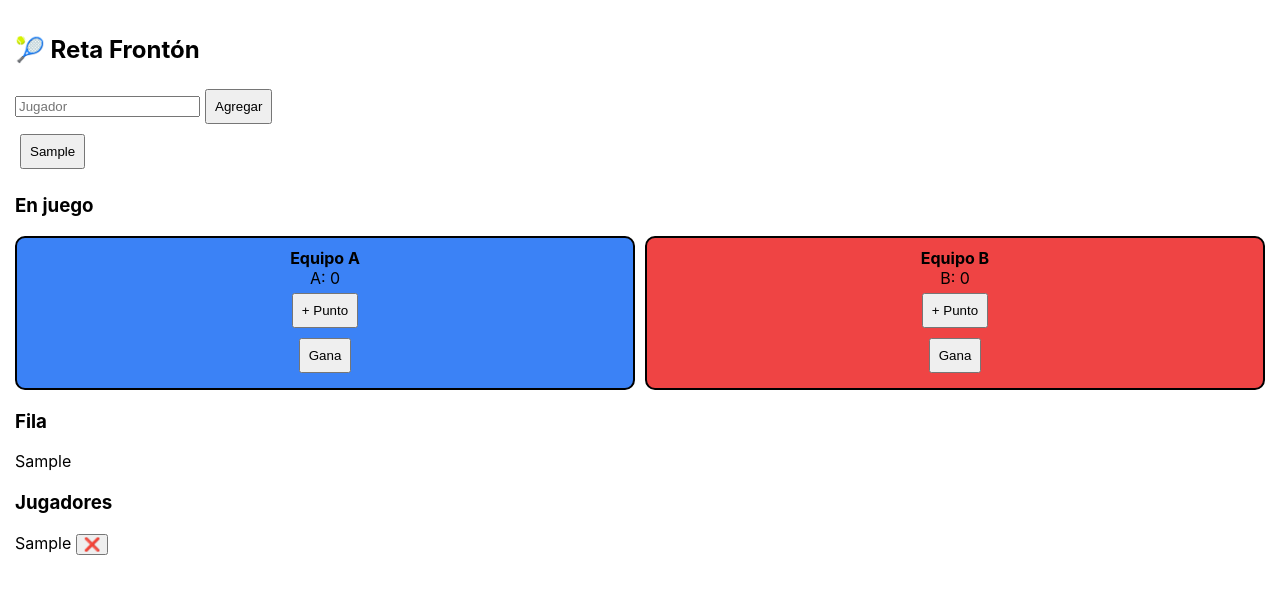
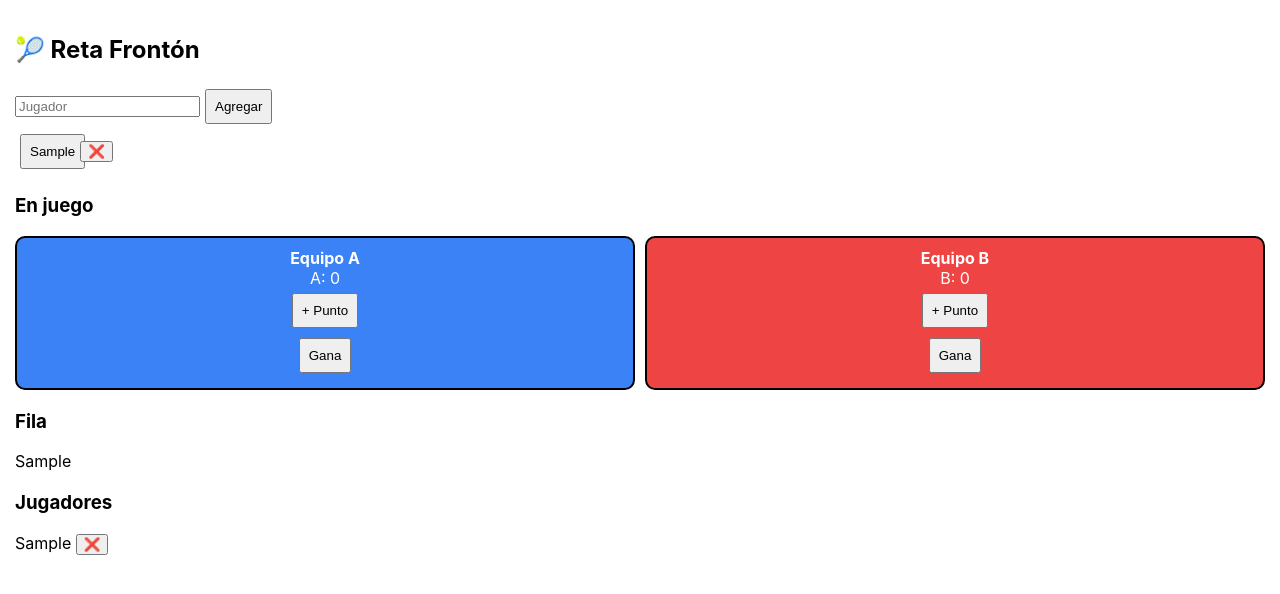
Before and after one commit to ricardovaguayo-tech/reta-fronton, a React (Create React App) app: page / in a window 1280 px wide. Both pictures are taken after typing "Sample" into the empty fields and a click on the button "Agregar". Shown: the top 594 px of the page. Built offline with nearby package versions, Linux system fonts and the light colour scheme.

Commit message:
Update App.js

```diff
--- a/src/App.js
+++ b/src/App.js
@@ -1,3 +1,4 @@
+
 import { useState, useEffect } from "react";
 
 const Box = ({ children, color }) => (
@@ -78,6 +79,13 @@ export default function App() {
     organize(updated);
   };
 
+  // ✅ NUEVO: eliminar jugador guardado
+  const removeSavedPlayer = (p) => {
+    const updated = savedPlayers.filter(x => x !== p);
+    setSavedPlayers(updated);
+  };
+
+
   const resetScore = () => {
     setScoreA(0);
     setScoreB(0);
@@ -127,14 +135,27 @@ export default function App() {
   return (
     <div style={{ padding: 15 }}>
       <h2>🎾 Reta Frontón</h2>
+
+
       {/* Entrada rápida */}
       <div>
         <input value={name} onChange={(e) => setName(e.target.value)} placeholder="Jugador" />
         <Button onClick={() => addPlayer(name)}>Agregar</Button>
       </div>
+
+
+      {/* ✅ Jugadores guardados con eliminar */}
       <div>
         {savedPlayers.map((p, i) => (
-          <Button key={i} onClick={() => addPlayer(p)}>{p}</Button>
+          <div key={i} style={{ display: "inline-flex", alignItems: "center" }}>
+            <Button onClick={() => addPlayer(p)}>{p}</Button>
+            <button
+              style={{ marginLeft: "-10px", cursor: "pointer", color: "red" }}
+              onClick={() => removeSavedPlayer(p)}
+            >
+              ❌
+            </button>
+          </div>
         ))}
       </div>
 
@@ -144,22 +165,20 @@ export default function App() {
         <div style={{ display: "grid", gridTemplateColumns: "1fr 1fr", gap: 10 }}>
 
           <Box color="#3b82f6">
-            <strong>Equipo A</strong>
-            {courts.teamA.map((p, i) => <div key={i}>{p}</div>)}
-            <div>A: {scoreA}</div>
+            <strong style={{ color: "white" }}>Equipo A</strong>
+            {courts.teamA.map((p, i) => <div key={i} style={{ color: "white" }}>{p}</div>)}
+            <div style={{ color: "white" }}>A: {scoreA}</div>
             <Button onClick={() => setScoreA(scoreA + 1)}>+ Punto</Button>
             <Button onClick={() => winner("A")}>Gana</Button>
           </Box>
 
-
           <Box color="#ef4444">
-            <strong>Equipo B</strong>
-            {courts.teamB.map((p, i) => <div key={i}>{p}</div>)}
-            <div>B: {scoreB}</div>
+            <strong style={{ color: "white" }}>Equipo B</strong>
+            {courts.teamB.map((p, i) => <div key={i} style={{ color: "white" }}>{p}</div>)}
+            <div style={{ color: "white" }}>B: {scoreB}</div>
             <Button onClick={() => setScoreB(scoreB + 1)}>+ Punto</Button>
             <Button onClick={() => winner("B")}>Gana</Button>
           </Box>
-
 
         </div>
       </div>
@@ -169,6 +188,8 @@ export default function App() {
         <h3>Fila</h3>
         {waiting.map((p, i) => <div key={i}>{p}</div>)}
       </div>
+
+
       {/* Lista */}
       <div style={{ marginTop: 20 }}>
         <h3>Jugadores</h3>
```
